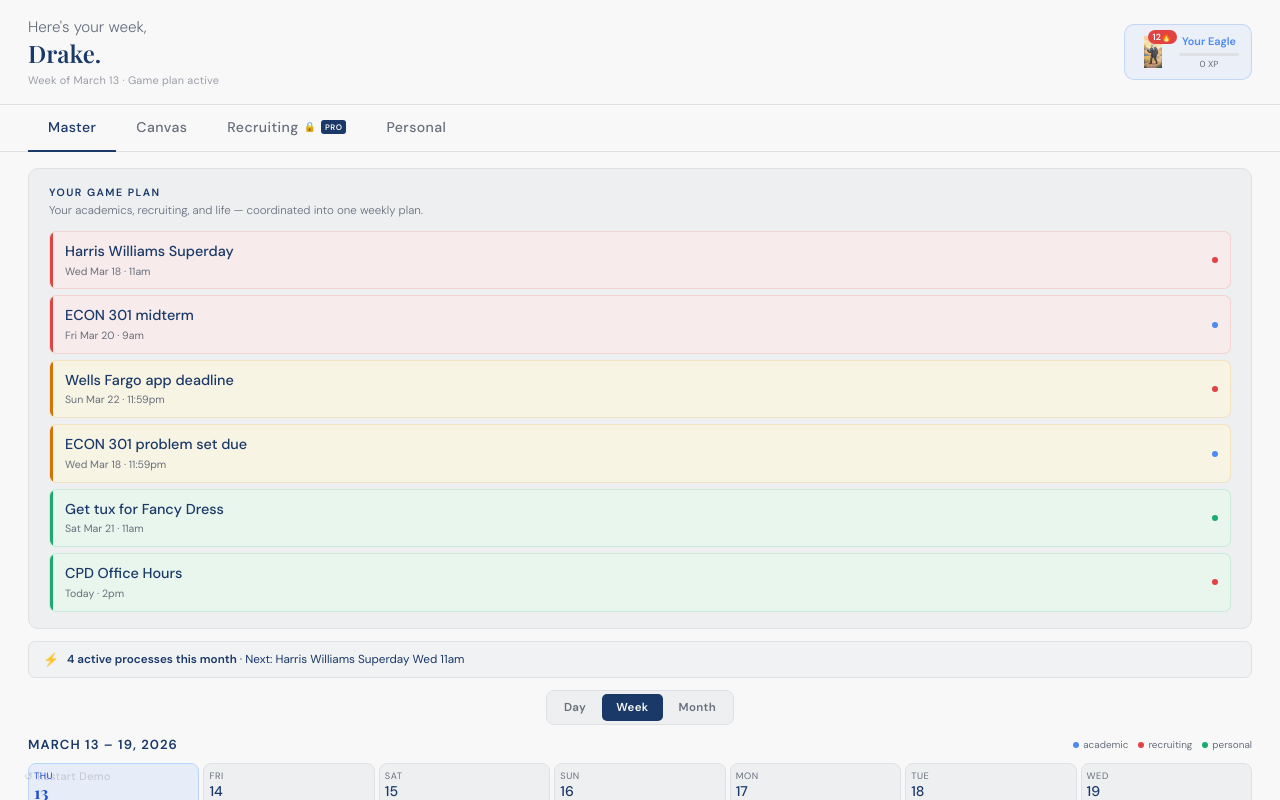
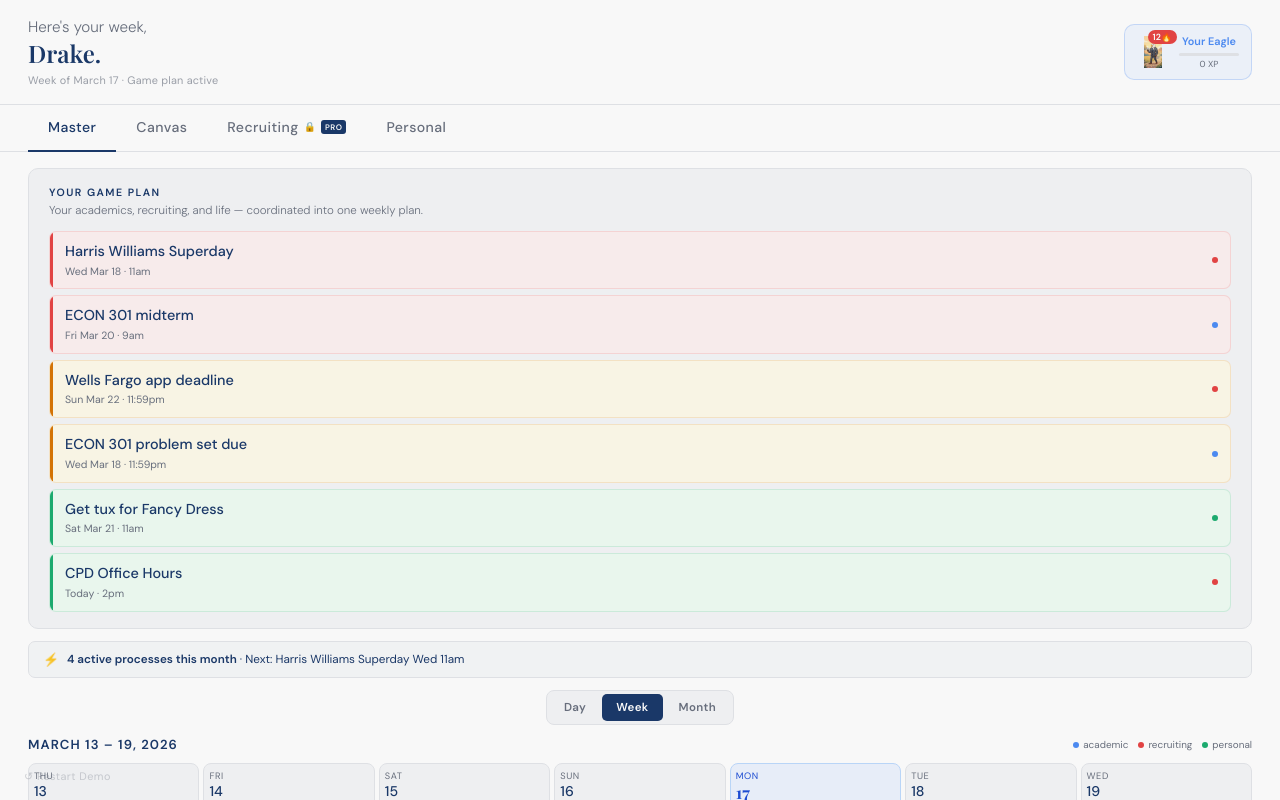
Before and after one commit to DrakeKrommenhoek/Ascend_App, a React (Vite) app: page / in a window 1280 px wide. Both pictures are taken after a click on the button "Skip to demo →". Built offline with nearby package versions, Linux system fonts and the light colour scheme.

Commit message:
Fix demo date: TODAY = 17 (was 13) as single source of truth

```diff
--- a/src/screens/Dashboard.jsx
+++ b/src/screens/Dashboard.jsx
@@ -27,7 +27,7 @@ const MARCH_GRID = [
 ]
 const DAY_LABELS    = ['Su', 'Mo', 'Tu', 'We', 'Th', 'Fr', 'Sa']
 const WEEKDAY_NAMES = ['Sunday','Monday','Tuesday','Wednesday','Thursday','Friday','Saturday']
-const TODAY = 13
+const TODAY = 17
 
 // Each event: { label, cat, time (HH:MM 24h), duration (min), isDeadline? }
 const MARCH_EVENTS = {
@@ -921,7 +921,7 @@ export default function Dashboard({ archetypeId, name, humorStyle, onRestart })
             color: T.secondary, margin: '4px 0 0 0', opacity: 0.65,
             letterSpacing: '0.02em',
           }}>
-            Week of March 13 · Game plan active
+            Week of March 17 · Game plan active
           </p>
         </div>
 
```
